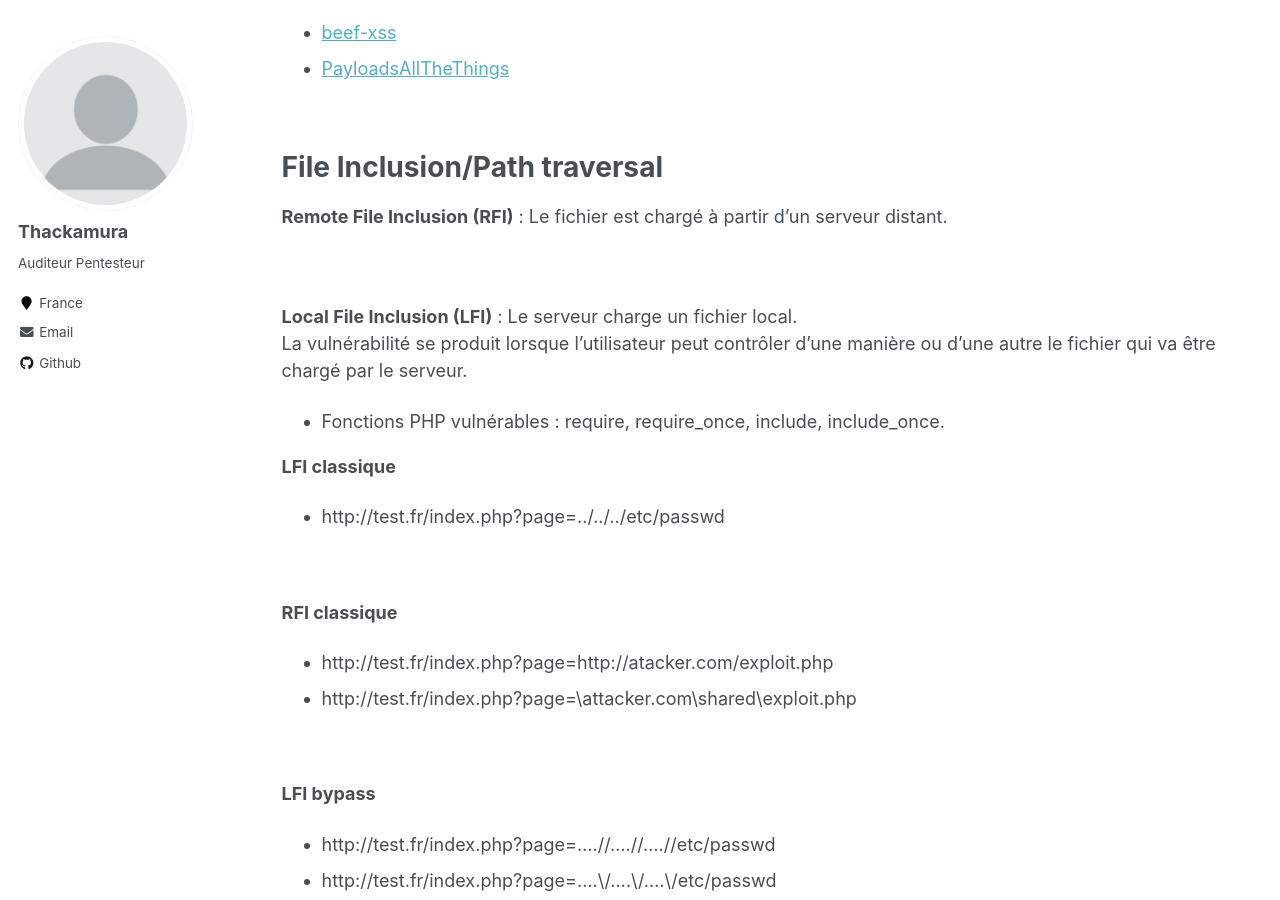
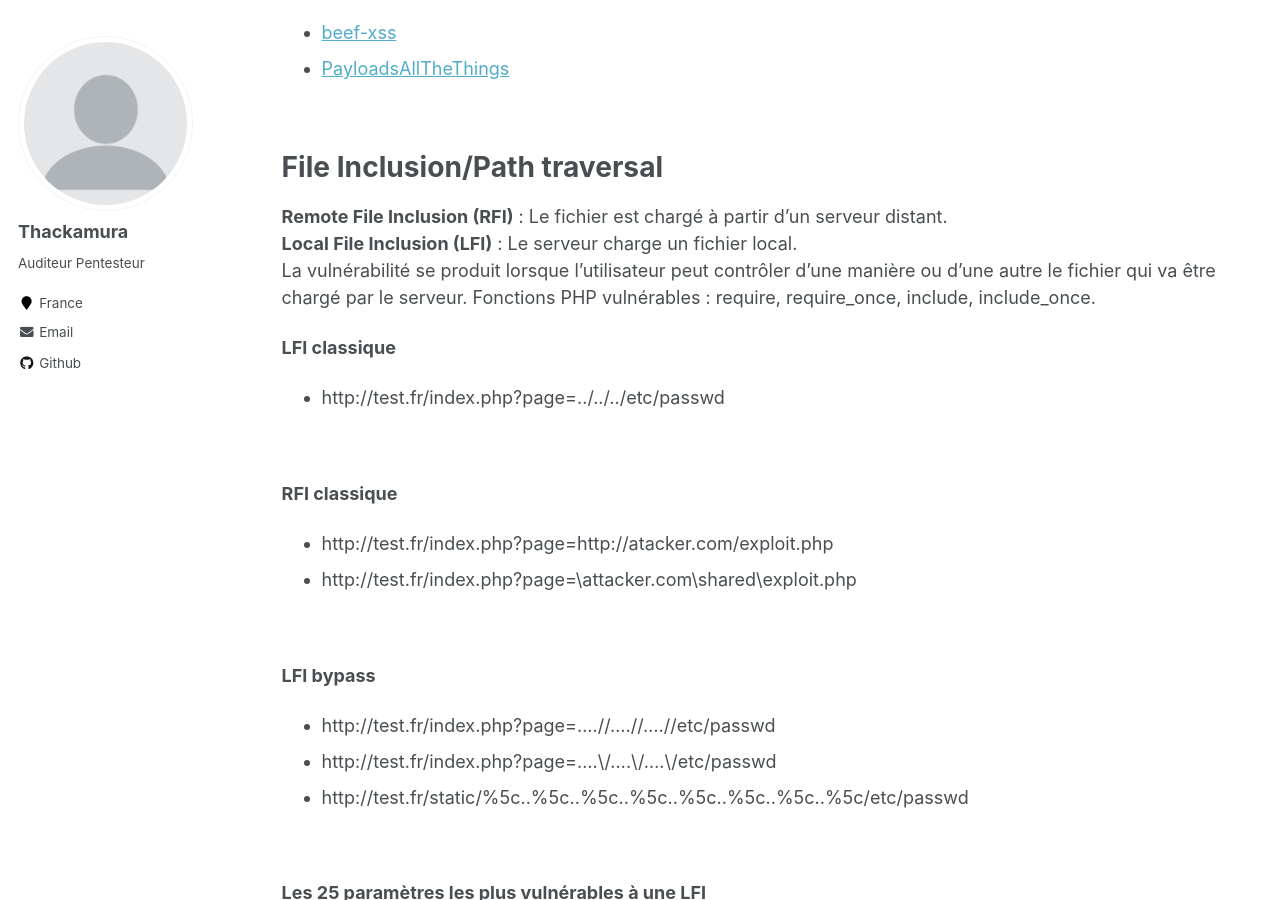
Before and after one commit to thackamura/thackamura.github.io, a Jekyll site: the page built from _pages/web-checklist.md, in a window 1280 px wide and 900 px high, scrolled down 5321 px. Built offline with Jekyll 4.4.1, drawn with Linux system fonts in a browser that asks for light colours.

```diff
--- a/_pages/web-checklist.md
+++ b/_pages/web-checklist.md
@@ -181,13 +181,9 @@ Le cross-site scripting (également connu sous le nom de XSS) est une vulnérabi
 File Inclusion/Path traversal
 ======
 **Remote File Inclusion (RFI)** : Le fichier est chargé à partir d'un serveur distant.
-
-<br/>
-
-**Local File Inclusion (LFI)** : Le serveur charge un fichier local.
+<br/> **Local File Inclusion (LFI)** : Le serveur charge un fichier local.
 <br/>La vulnérabilité se produit lorsque l'utilisateur peut contrôler d'une manière ou d'une autre le fichier qui va être chargé par le serveur.
-
-* Fonctions PHP vulnérables : require, require_once, include, include_once.
+Fonctions PHP vulnérables : require, require_once, include, include_once.
 <br/>
 
 **LFI classique**
```
